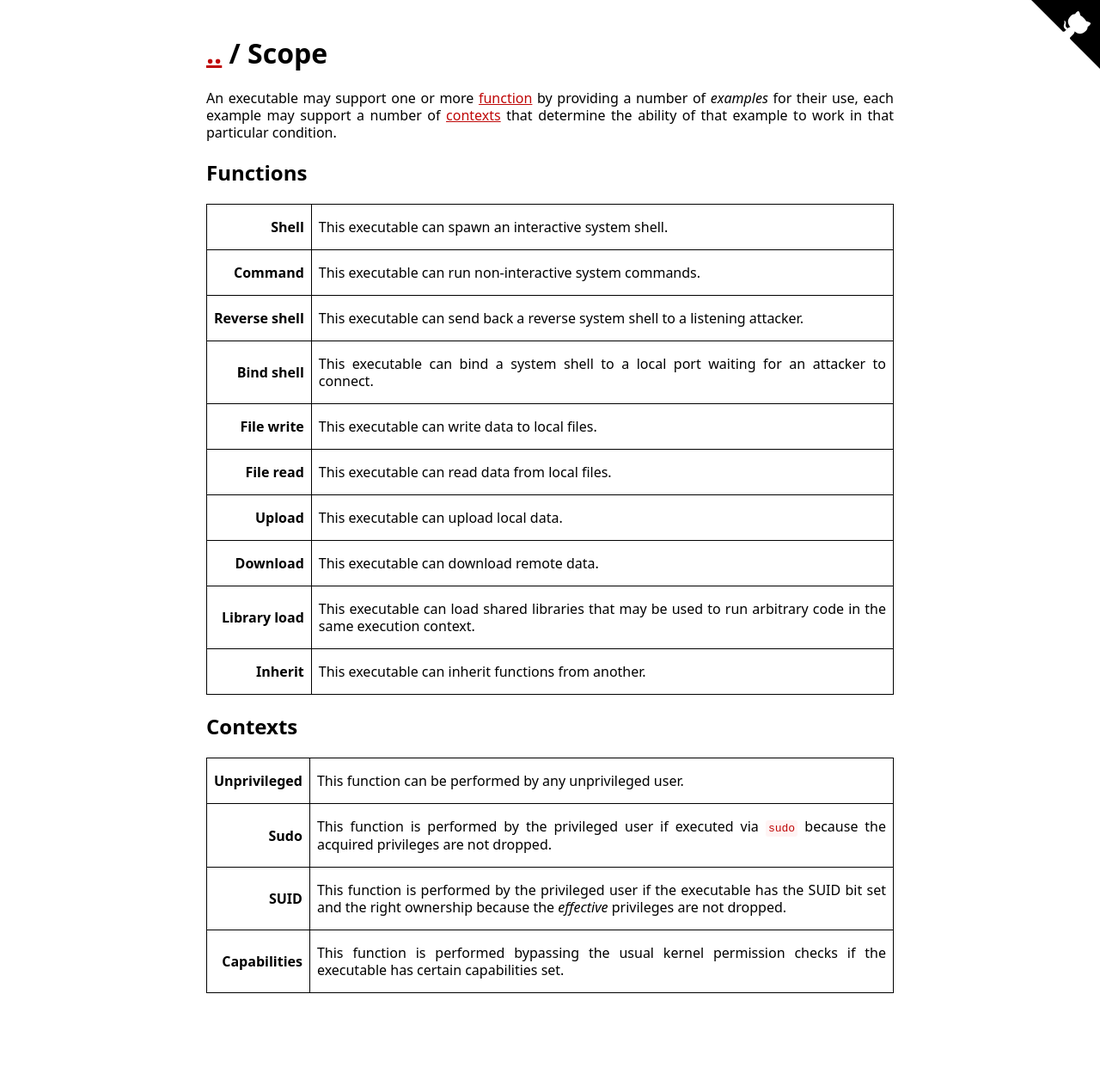
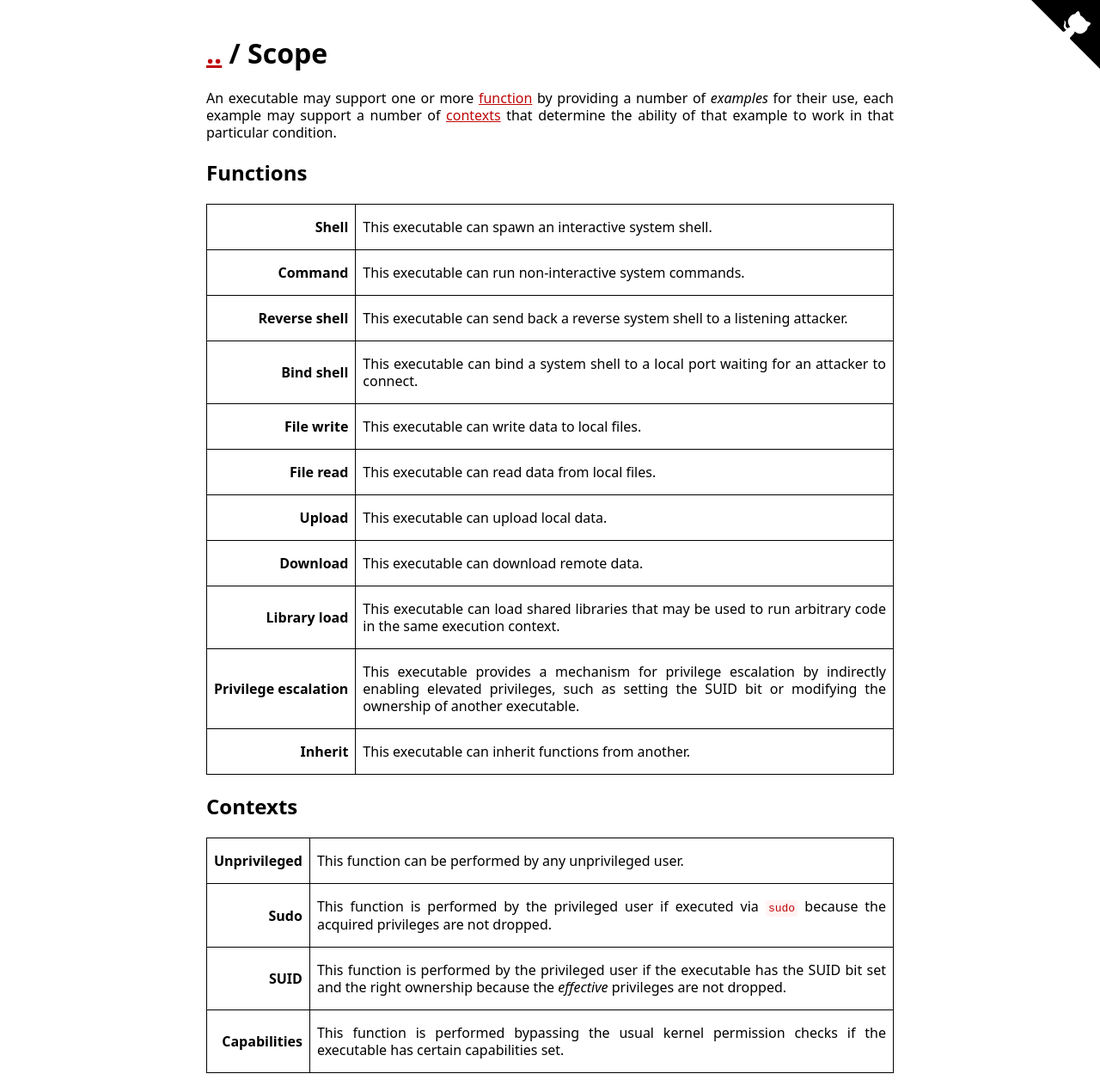
Before and after one commit to GTFOBins/GTFOBins.github.io, a Jekyll site: the page built from scope.md, in a window 1280 px wide. Shown: the whole page at 86% size. Built offline with Jekyll 4.4.1, drawn with Linux system fonts in a browser that asks for light colours; before the commit the page ends 1163 px from its top, so only the background shows below that.

Commit message:
Add the privilege-escalation function
This is for corner cases like chmod where it just enables escalation to be
performed by other means.

````diff
--- a/_data/functions.yml
+++ b/_data/functions.yml
@@ -97,6 +97,10 @@ library-load:
           | gcc -w -fPIC -shared -o lib.so -x c -
       ```
 
+privilege-escalation:
+  label: Privilege escalation
+  description: This executable provides a mechanism for privilege escalation by indirectly enabling elevated privileges, such as setting the SUID bit or modifying the ownership of another executable.
+
 inherit:
   label: Inherit
   description: This executable can inherit functions from another.
--- a/linter/schema.py
+++ b/linter/schema.py
@@ -158,6 +158,8 @@ _SCHEMA = schema.Or(
             }),
             **_function('library-load', {
             }),
+            **_function('privilege-escalation', {
+            }),
             **_function('inherit', {
                 'from': _string,
             }),
````
